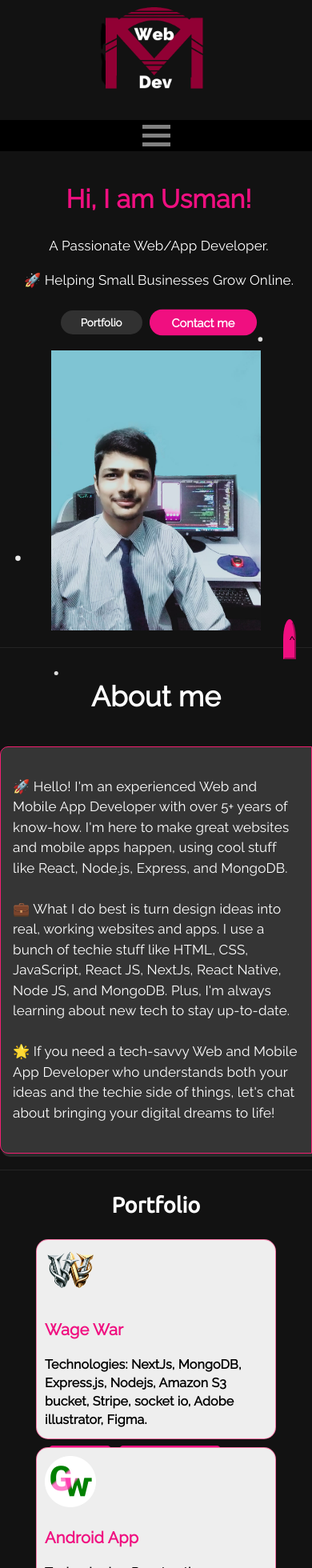
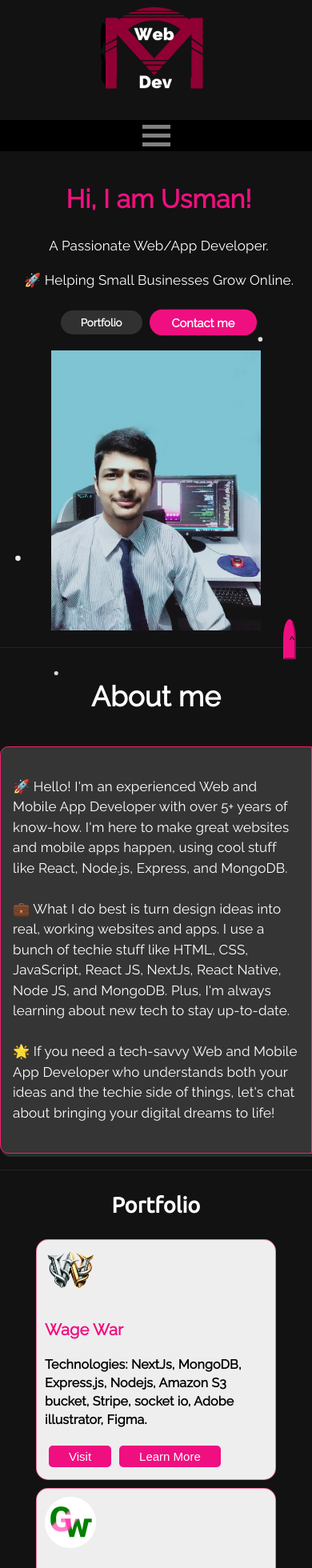
Before and after one commit to codeworld10/maniweb, a Next.js app: page / in a window 390 px wide. Shown: the top 1960 px of the page at 80% size. Built offline with nearby package versions, Linux system fonts and the light colour scheme.

Commit message:
buttons fixed

```diff
--- a/styles/globals.css
+++ b/styles/globals.css
@@ -1506,7 +1506,7 @@ div .serpara2 {
 @media (max-width: 871px){
   .secicon{
     width: 350px;
-    height: 250px;
+    height: auto;
     border-radius: 15px;
   }
 }
@@ -1546,7 +1546,7 @@ div .serpara2 {
   }
   .secicon{
     width: 300px;
-    height: 250px;
+    height: auto;
     border-radius: 15px;
   }
 }
@@ -1675,7 +1675,7 @@ div .serpara2 {
 @media(max-width:671px){
   .secicon{
     width: 250px;
-    height: 250px;
+    height: auto;
     border-radius: 15px;
   }
   .progress-bar-container {
@@ -1768,7 +1768,7 @@ div .serpara2 {
 @media(max-width: 571px){
   .secicon{
     width: 200px;
-    height: 300px;
+    height: auto;
     border-radius: 15px;
   }
   .card, .card2, .card3 {
@@ -1799,7 +1799,7 @@ div .serpara2 {
   }
   .secicon{
     width: 350px;
-    height: 250px;
+    height: auto;
     border-radius: 15px;
     margin-bottom: 10px;
     margin-left: 10px;
@@ -1837,7 +1837,7 @@ div .serpara2 {
   }
   .secicon{
     width: 300px;
-    height: 250px;
+    height: auto;
     border-radius: 15px;
     margin-bottom: 10px;
     margin-left: 10px;
@@ -1870,7 +1870,7 @@ div .serpara2 {
   }
   .secicon{
     width: 300px;
-    height: 250px;
+    height: auto;
     border-radius: 15px;
     margin-bottom: 10px;
     margin-left: 10px;
@@ -1909,7 +1909,7 @@ div .serpara2 {
 @media(max-width:312px){
   .secicon{
     width: 250px;
-    height: 250px;
+    height: auto;
     border-radius: 15px;
     margin-bottom: 10px;
     margin-left: 10px;
@@ -1969,7 +1969,7 @@ div .serpara2 {
   }
   .secicon{
     width: 220px;
-    height: 260px;
+    height: auto;
     border-radius: 15px;
     margin-bottom: 10px;
     margin-left: 10px;
@@ -1998,7 +1998,7 @@ div .serpara2 {
   }
   .secicon{
     width: 200px;
-    height: 300px;
+    height: auto;
     border-radius: 15px;
     margin-bottom: 10px;
     margin-left: 10px;
```
